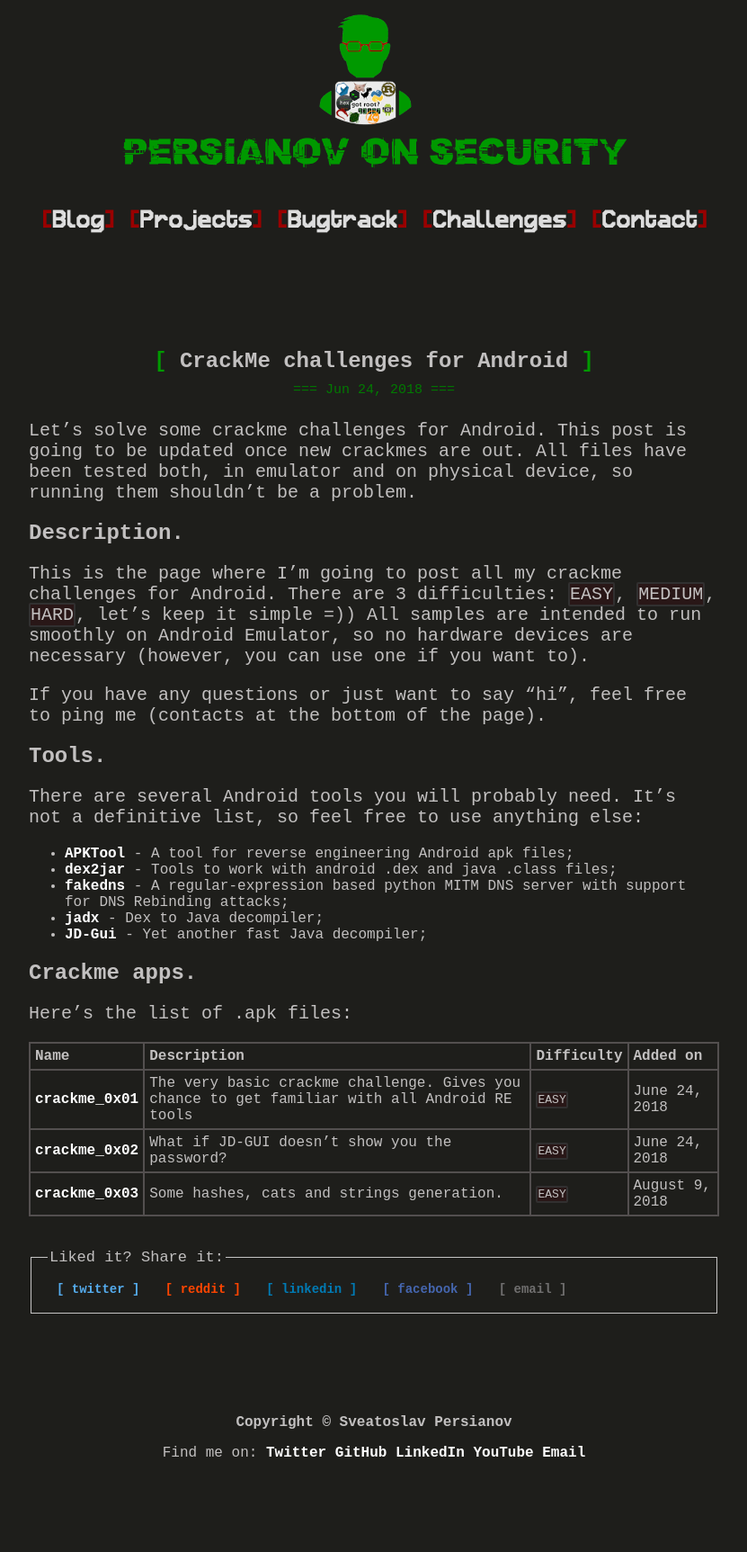
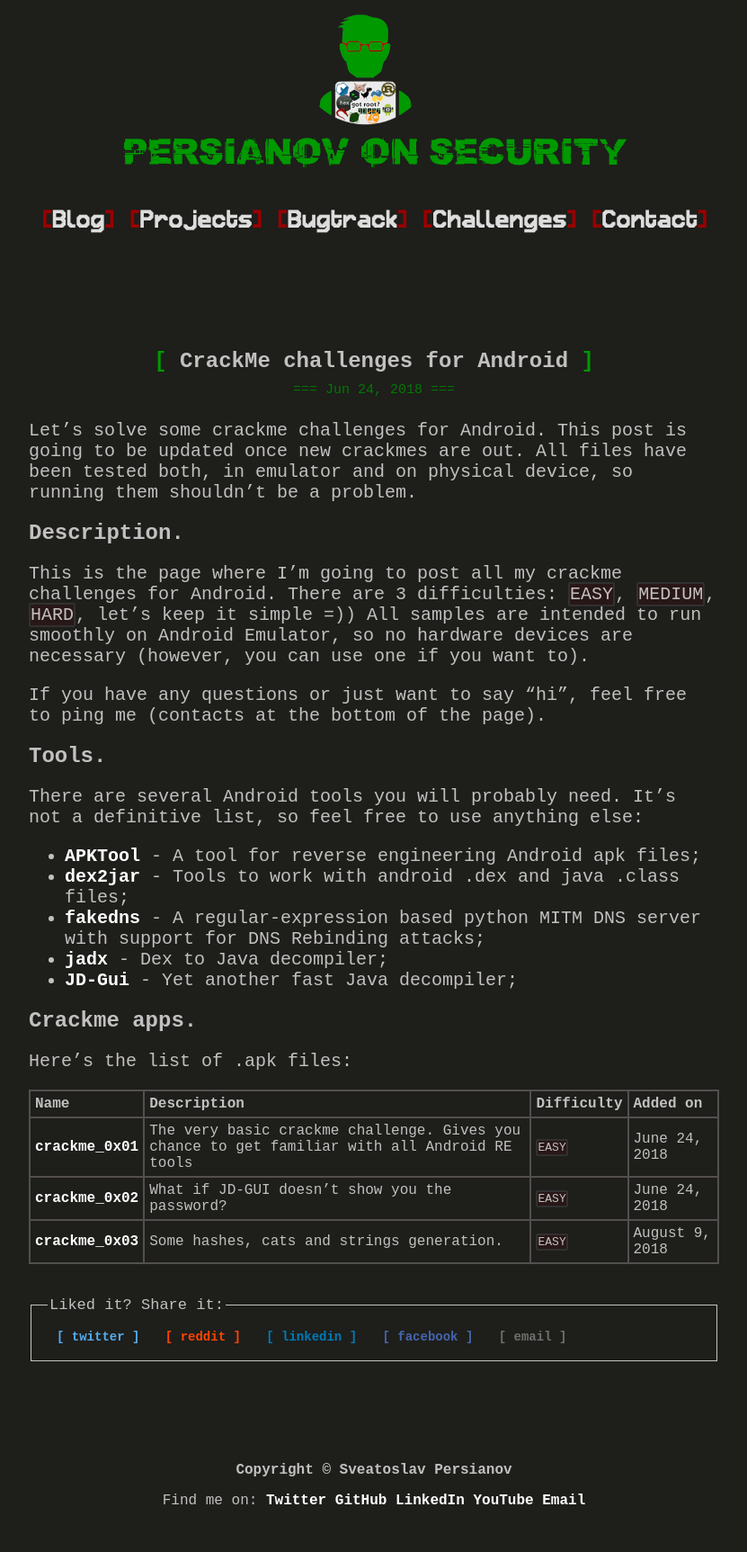
Before and after one commit to num1r0/num1r0.github.io, a Jekyll site: the page built from _posts/2018-06-24-crackme-challenges-android.md, in a window 1280 px wide. Shown: the whole page at 90% size, without its empty margins (224-1055 px from the left). Built offline with Jekyll 4.4.1, drawn with Linux system fonts in a browser that asks for light colours; before the commit the page ends 1672 px from its top, so only the background shows below that.

Commit message:
fixed lists font size

```diff
--- a/css/styles.css
+++ b/css/styles.css
@@ -51,6 +51,9 @@ article {
     margin-top: 80px;
 }
 article p {
+    font-size: 20px;
+}
+article li {
     font-size: 20px;
 }
 .post_meta {
```
